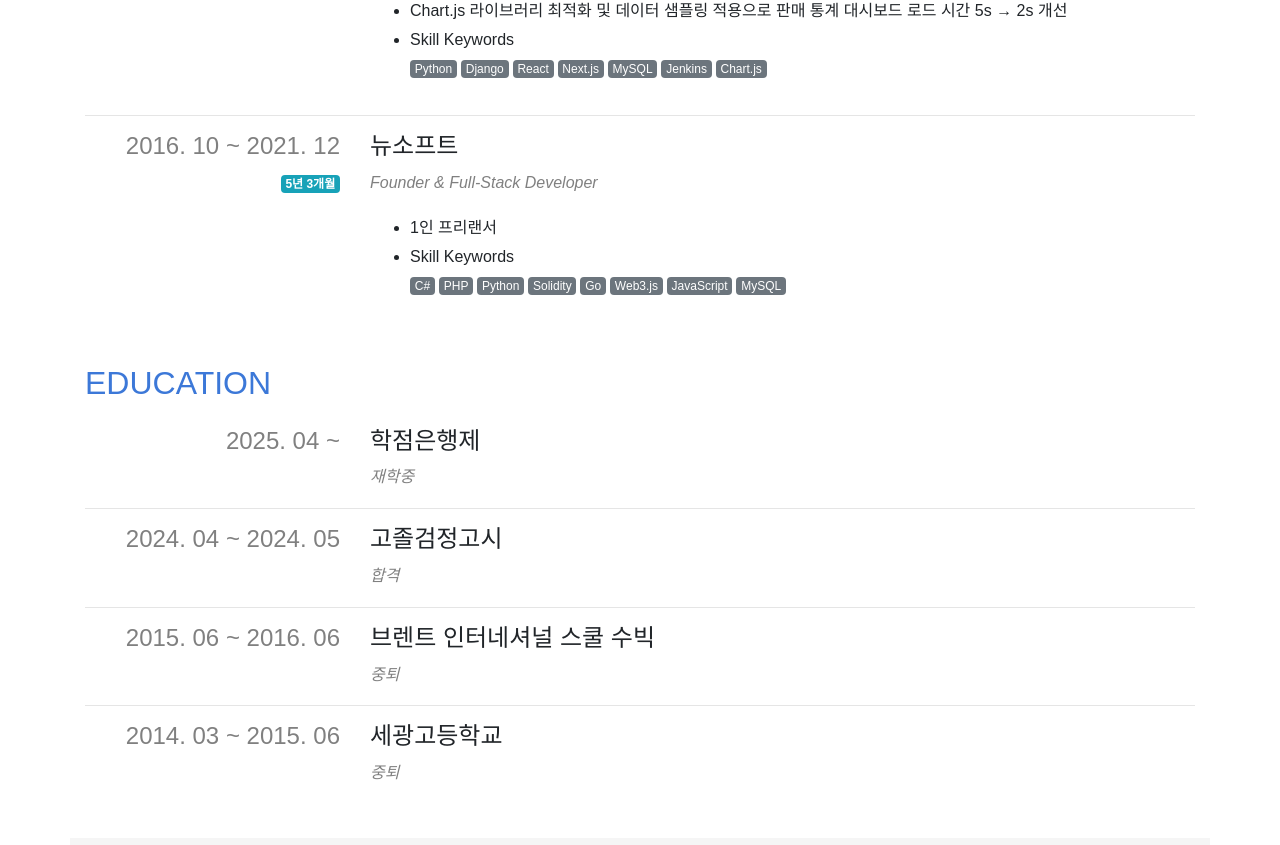
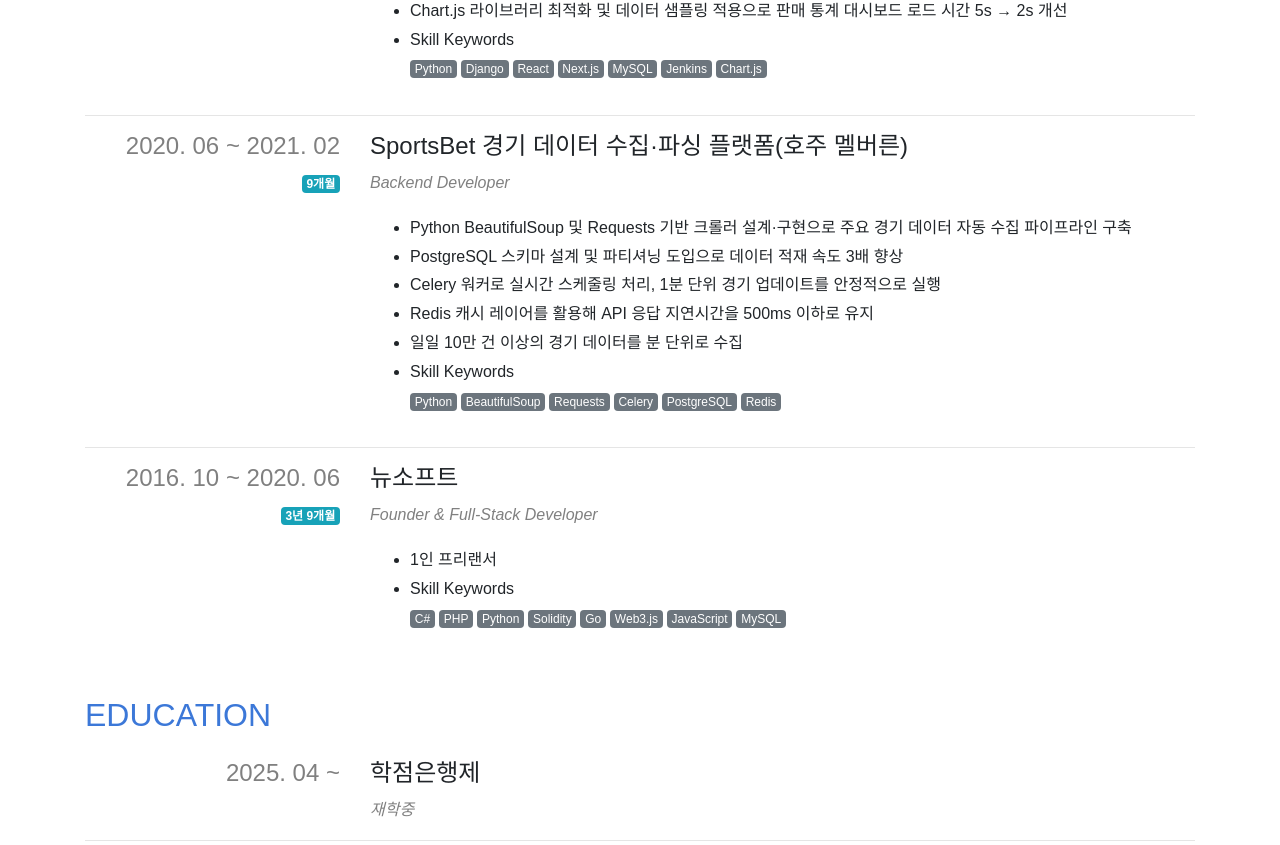
Before and after one commit to yuneast/resume, a Next.js app: page / in a window 1280 px wide. Shown: the part 2853-3698 px from the top of the page. Built offline with nearby package versions, Linux system fonts and the light colour scheme; a web font is replaced by a local one.

Commit message:
Update experience.ts

```diff
--- a/payload/experience.ts
+++ b/payload/experience.ts
@@ -5,7 +5,7 @@ const experience: IExperience.Payload = {
   disableTotalPeriod: false,
   list: [
     {
-      id: 95,
+      id: 94,
       title: '코보티스',
       position: 'Python Backend Developer',
       startedAt: '2024-10',
@@ -18,7 +18,7 @@ const experience: IExperience.Payload = {
       skillKeywords: ['Python', 'FastAPI', 'PostgreSQL', 'Redis'],
     },
     {
-      id: 96,
+      id: 95,
       title: '가나다콜',
       position: 'Founder & Full-Stack Developer',
       startedAt: '2024-02',
@@ -33,7 +33,7 @@ const experience: IExperience.Payload = {
       skillKeywords: ['Python', 'FastAPI', 'Dart', 'Flutter', 'MySQL', 'Redis', 'FCM'],
     },
     {
-      id: 97,
+      id: 96,
       title: '유토빌',
       position: 'Python Backend Developer',
       startedAt: '2022-09',
@@ -49,7 +49,7 @@ const experience: IExperience.Payload = {
       skillKeywords: ['Python', 'FastAPI', 'Docker', 'PostgreSQL', 'CI/CD', 'Jenkins'],
     },
     {
-      id: 98,
+      id: 97,
       title: '콘디',
       position: 'Founder & Full-Stack Developer',
       startedAt: '2022-01',
@@ -64,14 +64,30 @@ const experience: IExperience.Payload = {
       skillKeywords: ['Python', 'Django', 'React', 'Next.js', 'MySQL', 'Jenkins', 'Chart.js'],
     },
     {
+      id: 98,
+      title: 'SportsBet 경기 데이터 수집·파싱 플랫폼(호주 멜버른)',
+      position: 'Backend Developer',
+      startedAt: '2020-06',
+      endedAt: '2021-02',
+      descriptions: [
+        'Python BeautifulSoup 및 Requests 기반 크롤러 설계·구현으로 주요 경기 데이터 자동 수집 파이프라인 구축',
+        'PostgreSQL 스키마 설계 및 파티셔닝 도입으로 데이터 적재 속도 3배 향상',
+        'Celery 워커로 실시간 스케줄링 처리, 1분 단위 경기 업데이트를 안정적으로 실행',
+        'Redis 캐시 레이어를 활용해 API 응답 지연시간을 500ms 이하로 유지',
+        '일일 10만 건 이상의 경기 데이터를 분 단위로 수집'
+      ],
+      skillKeywords: ['Python', 'BeautifulSoup', 'Requests', 'Celery', 'PostgreSQL', 'Redis'],
+    },
+    {
       id: 99,
       title: '뉴소프트',
       position: 'Founder & Full-Stack Developer',
       startedAt: '2016-10',
-      endedAt: '2021-12',
+      endedAt: '2020-06',
       descriptions: ['1인 프리랜서'],
       skillKeywords: ['C#', 'PHP', 'Python', 'Solidity', 'Go', 'Web3.js', 'JavaScript', 'MySQL'],
     },
+
   ],
 };
 
```
